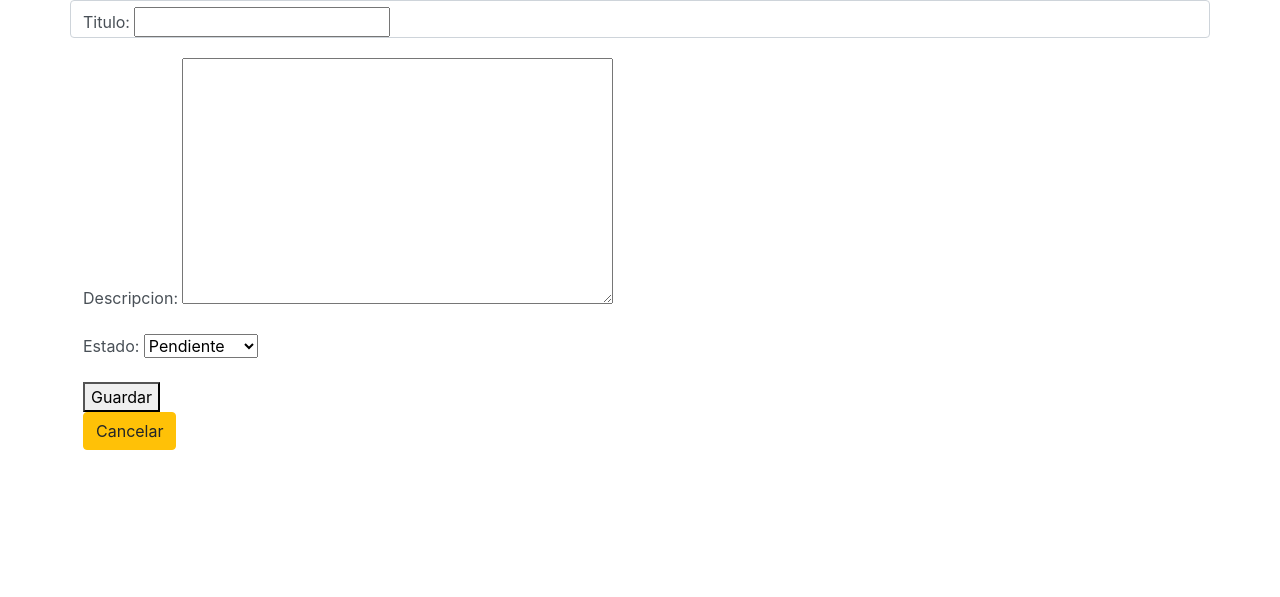
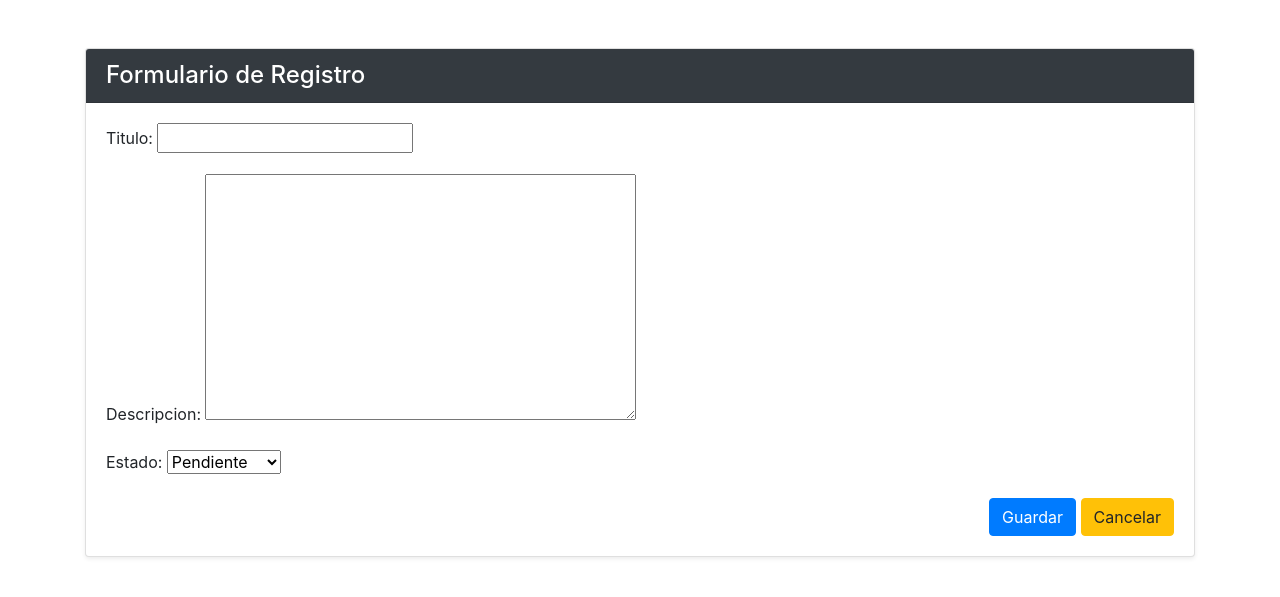
Before and after one commit to ADVG-2005/listarTareas, a Django app: page /crear in a window 1280 px wide. Shown: the top 597 px of the page. Run offline with Django 5.2, Linux system fonts and the light colour scheme; some libraries are stand-ins or nearby versions.

Commit message:
Cambios al formulario de crear actividad

```diff
--- a/tarea/templates/crearTarea.html
+++ b/tarea/templates/crearTarea.html
@@ -7,14 +7,23 @@
     <link href="https://stackpath.bootstrapcdn.com/bootstrap/4.5.2/css/bootstrap.min.css" rel="stylesheet">
 </head>
 <body>
-    <div class="container form-control">
+    <div class="container mt-5">
+        <div class="card shadow-sm">
+            <div class="card-header bg-dark text-white">
+                <h4 class="mb-0">Formulario de Registro</h4>
+            </div>
+            <div class="card-body">
 
-        <form method="POST">
-            {% csrf_token %}
-            {{ form.as_p }}
-            <button type="submit">Guardar</button>
-        </form>
-        <a class="btn btn-warning" href="/">Cancelar</a>
+                <form method="POST">
+                    {% csrf_token %}
+                    {{ form.as_p }}
+                    <div class="text-right">
+                        <button class="btn btn-primary" type="submit">Guardar</button>
+                        <a class="btn btn-warning" href="/">Cancelar</a>
+                    </div>
+                </form>
+            </div>
+        </div>
     </div>
 </body>
 </html>
```
